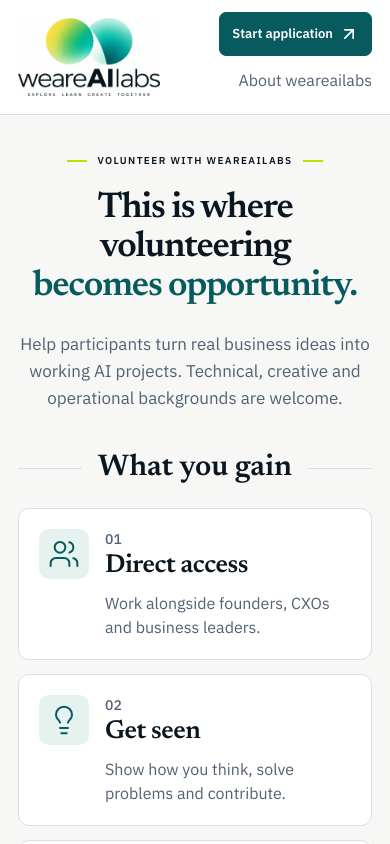
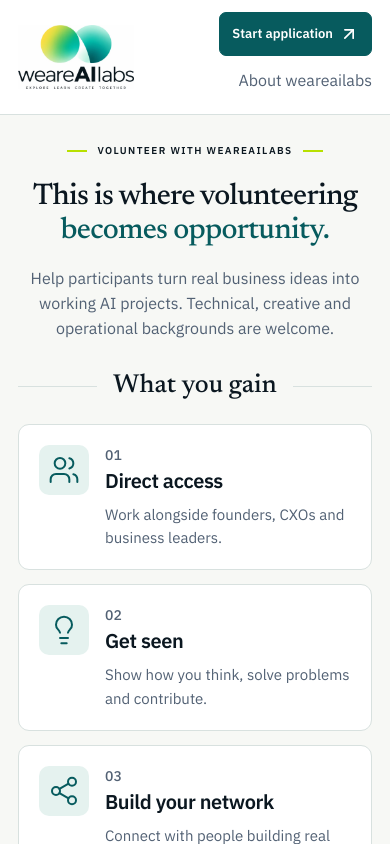
Before and after one commit to gthawani-del/Ai-lans, a Next.js app: page /volunteer in a window 390 px wide. Shown: the top 844 px of the page. Built offline with nearby package versions, Linux system fonts and the light colour scheme.

Commit message:
Correct volunteer typography hierarchy and mobile proportions (#6)

```diff
--- a/app/volunteer/apply/theme.css
+++ b/app/volunteer/apply/theme.css
@@ -4,6 +4,7 @@
   --vf-active:#087f7a; --vf-soft:#e5f2ef; --vf-success:#2c6e49;
   --vf-danger:#b42318;
   min-height:100svh; background:var(--vf-canvas); color:var(--vf-ink);
+  -webkit-text-size-adjust:100%; text-size-adjust:100%; font-synthesis:none;
   font:400 16px/1.5 var(--vf-sans),Arial,sans-serif;
 }
 .volunteerFormTheme * { box-sizing:border-box; }
@@ -15,7 +16,7 @@
 .vf-skip:focus { transform:translateY(0); }
 .volunteerFormTheme .v3-shell { min-height:calc(100svh - 125px); background:var(--vf-canvas); color:var(--vf-ink); grid-template-columns:248px minmax(0,1fr); font-family:var(--vf-sans),Arial,sans-serif; }
 .volunteerFormTheme .v3-rail { background:var(--vf-canvas); color:var(--vf-ink); border-right:1px solid var(--vf-line); padding:44px 24px; gap:24px; }
-.volunteerFormTheme .v3-rail h2 { font:600 30px/1.12 var(--vf-serif),Georgia,serif; color:var(--vf-teal); margin:0; }
+.volunteerFormTheme .v3-rail h2 { font:500 28px/1.2 var(--vf-serif),Georgia,serif; color:var(--vf-teal); margin:0; }
 .volunteerFormTheme .v3-rail p { margin:0; color:var(--vf-muted); }
 .volunteerFormTheme .v3-rail > div { background:var(--vf-soft); padding:18px; border-radius:9px; }
 .volunteerFormTheme .v3-rail > div p { margin-top:10px; }
@@ -23,17 +24,17 @@
 .volunteerFormTheme .v3-main { max-width:1100px; padding:40px 32px; margin:0 auto; }
 .volunteerFormTheme .v3-main > header { position:static; display:flex; flex-direction:column; align-items:stretch; height:auto; max-width:none; padding:0; margin:0 0 24px; background:transparent; z-index:auto; }
 .volunteerFormTheme .v3-main > header .vf-eyebrow { order:0; text-transform:uppercase; letter-spacing:.18em; font-size:12px; font-weight:600; margin:0 0 12px; }
-.volunteerFormTheme .v3-main > header h1 { order:1; font:600 clamp(32px,3.5vw,48px)/1.1 var(--vf-serif),Georgia,serif; color:var(--vf-ink); letter-spacing:-.025em; margin:0 0 12px; }
+.volunteerFormTheme .v3-main > header h1 { order:1; font:500 clamp(28px,3vw,38px)/1.2 var(--vf-serif),Georgia,serif; color:var(--vf-ink); letter-spacing:-.025em; margin:0 0 12px; }
 .volunteerFormTheme .v3-main > header > p:not(.vf-eyebrow) { margin:0; color:var(--vf-muted); order:2; }
 .volunteerFormTheme .v3-main > header > p:last-of-type { order:4; font-size:14px; }
-.volunteerFormTheme .v3-main nav { order:3; display:flex; flex-wrap:nowrap; justify-content:space-between; gap:12px; margin:24px 0 20px; padding-bottom:20px; border-bottom:1px solid var(--vf-line); font-size:14px; }
-.volunteerFormTheme .v3-main nav button { flex:1; display:flex; align-items:center; gap:8px; padding:4px 0; border:0; color:var(--vf-muted); background:transparent; text-align:left; }
+.volunteerFormTheme .v3-main nav { order:3; display:flex; flex-wrap:nowrap; justify-content:space-between; gap:12px; margin:24px 0 20px; padding-bottom:20px; border-bottom:1px solid var(--vf-line); font-size:14px; font-weight:400; }
+.volunteerFormTheme .v3-main nav button { flex:1; display:flex; align-items:center; gap:8px; padding:4px 0; border:0; color:var(--vf-muted); background:transparent; text-align:left; font-weight:400; }
 .volunteerFormTheme .v3-main nav button:disabled { opacity:1; }
 .volunteerFormTheme .v3-main nav button > span { display:grid; place-items:center; border:1px solid #7b8b8b; border-radius:50%; width:30px; height:30px; flex-shrink:0; font-size:14px; }
 .volunteerFormTheme .v3-main nav button[aria-current] { color:var(--vf-ink); font-weight:600; }
 .volunteerFormTheme .v3-main nav button[aria-current] > span { background:var(--vf-teal); border-color:var(--vf-teal); color:white; }
 .volunteerFormTheme .v3-main nav button:not(:disabled):not([aria-current]) > span { background:#e7f1eb; border-color:var(--vf-success); color:var(--vf-success); }
-.volunteerFormTheme .v3-main nav small { font-size:13px; color:inherit; }
+.volunteerFormTheme .v3-main nav small { font-size:13px; font-weight:500; color:inherit; }
 .volunteerFormTheme .v3-content { border-color:var(--vf-line); border-radius:12px; padding:26px; background:white; }
 .volunteerFormTheme .v3-content p { color:var(--vf-muted); }
 .volunteerFormTheme .v3-field > label { color:var(--vf-ink); }
@@ -65,7 +66,7 @@
 .volunteerFormTheme .v3-actions .v3-primary { background:var(--vf-teal); color:white; border-color:var(--vf-teal); }
 .volunteerFormTheme .v3-actions .v3-primary:hover:not(:disabled) { background:#064b4e; }
 .volunteerFormTheme .complete { width:min(760px,calc(100% - 36px)); max-width:760px; padding:36px; margin:48px auto; border:1px solid var(--vf-line); border-radius:12px; background:white; color:var(--vf-ink); font-family:inherit; overflow-wrap:anywhere; }
-.volunteerFormTheme .complete h1 { font:600 40px/1.12 var(--vf-serif),Georgia,serif; }
+.volunteerFormTheme .complete h1 { font:500 34px/1.2 var(--vf-serif),Georgia,serif; }
 .volunteerFormTheme .complete p { color:var(--vf-muted); }
 .volunteerFormTheme .complete a, .volunteerFormTheme .complete button { display:inline-flex; padding:12px 18px; min-height:44px; border:1px solid var(--vf-teal); background:var(--vf-teal); color:white; border-radius:7px; font:inherit; text-decoration:none; }
 /* Existing version-pinned drafts keep their workflow and receive the same identity. */
@@ -95,10 +96,13 @@
  .volunteerFormTheme .v3-rail > * { display:none; }
  .volunteerFormTheme .v3-rail > div { display:block; padding:12px 16px; font-size:13px; }
  .volunteerFormTheme .v3-rail > div p { margin-top:4px; }
- .volunteerFormTheme .v3-main { padding:26px 16px; }
+ .volunteerFormTheme .v3-main { padding:20px 16px; }
+ .volunteerFormTheme .v3-main > header h1 { font-size:28px; line-height:1.2; letter-spacing:-.015em; }
+ .volunteerFormTheme .v3-main > header .vf-eyebrow { font-size:10px; letter-spacing:.12em; margin-bottom:8px; }
+ .volunteerFormTheme .v3-main > header > p:not(.vf-eyebrow) { font-size:13px; line-height:1.5; }
  .volunteerFormTheme .v3-main nav { gap:8px; margin:20px 0; }
  .volunteerFormTheme .v3-main nav button { align-items:center; text-align:center; }
- .volunteerFormTheme .v3-main nav small { display:block; font-size:10px; line-height:1.25; }
+ .volunteerFormTheme .v3-main nav small { display:block; font-size:11px; line-height:1.3; }
  .volunteerFormTheme .v3-content { padding:18px; }
  .volunteerFormTheme .v3-photo { display:flex; flex-wrap:wrap; gap:14px; }
  .volunteerFormTheme .v3-photo img, .vf-photo-placeholder { width:72px; height:84px; }
@@ -109,3 +113,26 @@
  .volunteerFormTheme .complete { margin:28px auto; padding:24px; }
  .volunteerFormTheme .complete h1 { font-size:32px; }
 }
+
+/* Programmatic step announcements retain focus without presenting a control outline. */
+.volunteerFormTheme .v3-main > header h1:focus { outline:none; }
+.volunteerFormTheme .v3-field > label { font:500 14px/1.4 var(--vf-sans),Arial,sans-serif; }
+.volunteerFormTheme .v3-shell legend, .volunteerFormTheme .v3-photo b { font:600 15px/1.4 var(--vf-sans),Arial,sans-serif; }
+.volunteerFormTheme .v3-content h2 { font:600 20px/1.35 var(--vf-sans),Arial,sans-serif; }
+.volunteerFormTheme .v3-content p, .volunteerFormTheme .v3-review dd, .volunteerFormTheme .v3-review dt { font-size:15px; line-height:1.55; }
+.volunteerFormTheme .v3-check { font-weight:500; }
+.volunteerFormTheme .v3-shell button { font-weight:500; }
+.volunteerFormTheme .v3-shell small { line-height:1.45; }
+.volunteerFormTheme .v3-choices label { font-size:15px; line-height:1.5; }
+.volunteerFormTheme .v3-shell input:not([type=checkbox]), .volunteerFormTheme .v3-shell select, .volunteerFormTheme .v3-shell textarea { font-family:var(--vf-sans),Arial,sans-serif; font-size:16px; font-weight:400; }
+@media(max-width:760px) {
+ .volunteerFormTheme .v3-main nav small { line-height:1.3; }
+ .volunteerFormTheme .v3-photo { display:grid; grid-template-columns:48px minmax(0,1fr); gap:12px; }
+ .volunteerFormTheme .v3-photo img, .volunteerFormTheme .vf-photo-placeholder { width:48px; height:60px; }
+ .volunteerFormTheme .v3-photo p { font-size:13px; line-height:1.5; }
+ .volunteerFormTheme .v3-photo small { font-size:12px; }
+ .volunteerFormTheme .v3-actions { flex-wrap:nowrap; gap:12px; }
+ .volunteerFormTheme .v3-actions > span:not(:has(button)) { display:none; }
+ .volunteerFormTheme .v3-actions:has(span button) { flex-wrap:wrap; }
+ .volunteerFormTheme .v3-actions button { font-size:14px; }
+}
--- a/app/volunteer/volunteer.css
+++ b/app/volunteer/volunteer.css
@@ -13,12 +13,13 @@
   color: var(--vh-ink);
   font: 400 16px/1.5 var(--volunteer-sans), Arial, sans-serif;
   -webkit-font-smoothing: antialiased;
+  -webkit-text-size-adjust:100%; text-size-adjust:100%; font-synthesis:none;
 }
 .volunteerHome * { box-sizing: border-box; }
 .volunteerHome a { color: inherit; text-decoration: none; }
 .volunteerHome button { font: inherit; cursor: pointer; }
 .volunteerHome :focus-visible { outline: 3px solid var(--vh-active); outline-offset: 4px; }
-.volunteerHome h1, .volunteerHome h2, .volunteerHome h3 { font-family: var(--volunteer-serif), Georgia, serif; font-weight: 600; }
+.volunteerHome h1, .volunteerHome h2, .volunteerHome h3 { font-family: var(--volunteer-serif), Georgia, serif; font-weight: 500; }
 .volunteerHome .vh-header { position: relative; top: auto; height: auto; max-width: none; padding: 0; margin: 0; display: block; background: var(--vh-surface); border-bottom: 1px solid var(--vh-line); z-index: 2; }
 .vh-header-inner { max-width: 1340px; padding: 16px 32px; margin: 0 auto; display: flex; align-items: center; justify-content: space-between; gap: 24px; }
 .vh-logo { display: inline-flex; flex-shrink: 0; }
@@ -33,9 +34,9 @@
 .vh-hero { text-align: center; padding: 54px 12px 56px; }
 .vh-eyebrow { display: flex; align-items: center; justify-content: center; gap: 24px; margin: 0 0 26px; font-size: 12px; font-weight: 600; letter-spacing: .24em; text-transform: uppercase; }
 .vh-eyebrow::before, .vh-eyebrow::after { content: ''; height: 2px; width: 38px; background: var(--vh-accent); flex-shrink: 0; }
-.vh-hero h1 { font-size: clamp(40px, 5.3vw, 72px); line-height: 1.07; letter-spacing: -.035em; margin: 0 0 24px; }
+.vh-hero h1 { font-size: clamp(36px, 4.6vw, 62px); line-height: 1.12; letter-spacing: -.025em; text-wrap: balance; margin: 0 0 24px; }
 .vh-hero h1 span { color: var(--vh-teal); }
-.vh-intro { font-size: clamp(17px, 1.65vw, 21px); line-height: 1.6; margin: 0; color: var(--vh-muted); }
+.vh-intro { font-size: 18px; line-height: 1.6; margin: 0; color: var(--vh-muted); }
 .vh-section-title { display: flex; align-items: center; gap: 28px; margin-bottom: 30px; }
 .vh-section-title::before, .vh-section-title::after { content: ''; height: 1px; background: var(--vh-line); flex: 1; }
 .vh-section-title h2 { font-size: 34px; line-height: 1.2; margin: 0; }
@@ -43,10 +44,10 @@
 .vh-card { padding: 24px 26px; border: 1px solid var(--vh-line); border-radius: 11px; background: var(--vh-surface); }
 .vh-icon { display: grid; place-items: center; width: 62px; height: 56px; background: var(--vh-soft); color: var(--vh-teal); border-radius: 10px; margin-bottom: 12px; }
 .vh-number { font-size: 14px; font-weight: 500; color: var(--vh-muted); }
-.vh-card h3 { font-size: 28px; line-height: 1.15; letter-spacing: -.02em; margin: 2px 0 9px; }
-.vh-card p { margin: 0; font-size: 17px; line-height: 1.5; color: var(--vh-muted); }
+.volunteerHome .vh-card h3 { font-family:var(--volunteer-sans),Arial,sans-serif; font-weight:600; font-size: 21px; line-height: 1.15; letter-spacing: -.02em; margin: 2px 0 9px; }
+.vh-card p { margin: 0; font-size: 16px; line-height: 1.55; color: var(--vh-muted); }
 .vh-action { margin: 36px 0; background: var(--vh-soft); border-radius: 10px; padding: 28px; display: flex; justify-content: space-between; align-items: center; gap: 28px; }
-.vh-action h2 { margin: 0 0 8px; font-size: 27px; line-height: 1.2; letter-spacing: -.02em; }
+.volunteerHome .vh-action h2 { font-family:var(--volunteer-sans),Arial,sans-serif; font-weight:500; margin: 0 0 8px; font-size: 22px; line-height: 1.4; letter-spacing: -.02em; }
 .vh-action p { color: var(--vh-muted); margin: 0; }
 .vh-action .vh-button { flex-shrink: 0; }
 .volunteerHome .vh-footer { display: flex; justify-content: flex-start; align-items: center; gap: 24px; max-width: 1216px; margin: 0 auto; padding: 20px 0 28px; border-top: 1px solid var(--vh-line); background: transparent; font-size: 14px; }
@@ -65,30 +66,32 @@
 @media (max-width: 1000px) {
   .vh-grid { gap: 16px; }
   .vh-card { padding: 22px 20px; }
-  .vh-card h3 { font-size: 25px; }
+  .volunteerHome .vh-card h3 { font-size: 20px; }
   .vh-action { align-items: flex-start; flex-direction: column; }
   .volunteerHome .vh-footer { margin: 0 32px; }
 }
 @media (max-width: 700px) {
   .vh-header-inner { padding: 12px 18px; gap: 14px; }
-  .vh-logo img { width: 142px; }
+  .vh-logo img { width: 116px; }
   .vh-header-actions { flex-direction: column-reverse; gap: 2px; align-items: flex-end; }
   .vh-about-link { font-size: 12px; min-height: 44px; padding: 8px 0; }
   .volunteerHome .vh-header .vh-button { padding: 10px 12px; font-size: 13px; gap: 6px; min-height: 44px; }
   .vh-main { padding: 0 18px; }
-  .vh-hero { padding: 38px 0; }
+  .vh-hero { padding: 28px 0 30px; }
   .vh-eyebrow { font-size: 10px; letter-spacing: .14em; gap: 10px; margin-bottom: 22px; }
   .vh-eyebrow::before, .vh-eyebrow::after { width: 20px; }
   .vh-desktop-break { display: none; }
-  .vh-hero h1 { font-size: clamp(36px, 8.5vw, 52px); line-height: 1.08; }
+  .vh-hero h1 { font-size: clamp(30px, 7.6vw, 38px); line-height: 1.14; }
   .vh-hero h1 span { display: block; }
   .vh-section-title { gap: 16px; margin-bottom: 22px; }
-  .vh-section-title h2 { font-size: 30px; }
+  .vh-section-title h2 { font-size: 26px; }
   .vh-grid { grid-template-columns: 1fr; gap: 14px; }
   .vh-card { display: grid; grid-template-columns: 50px minmax(0, 1fr); column-gap: 16px; padding: 20px; }
   .vh-icon { grid-row: 1 / 4; width: 50px; height: 50px; margin: 0; }
-  .vh-card h3 { font-size: 26px; }
-  .vh-card p { font-size: 16px; }
+  .volunteerHome .vh-card h3 { font-size: 20px; line-height:1.3; }
+  .vh-card p { font-size: 15px; }
+  .vh-intro { font-size:16px; line-height:1.55; }
+  .vh-hero h1 { margin-bottom:18px; }
   .vh-action { padding: 24px 20px; gap: 20px; margin: 26px 0; }
   .vh-action .vh-button { width: 100%; }
   .volunteerHome .vh-footer { margin: 0 18px; gap: 8px; flex-direction: column; align-items: flex-start; }
```
